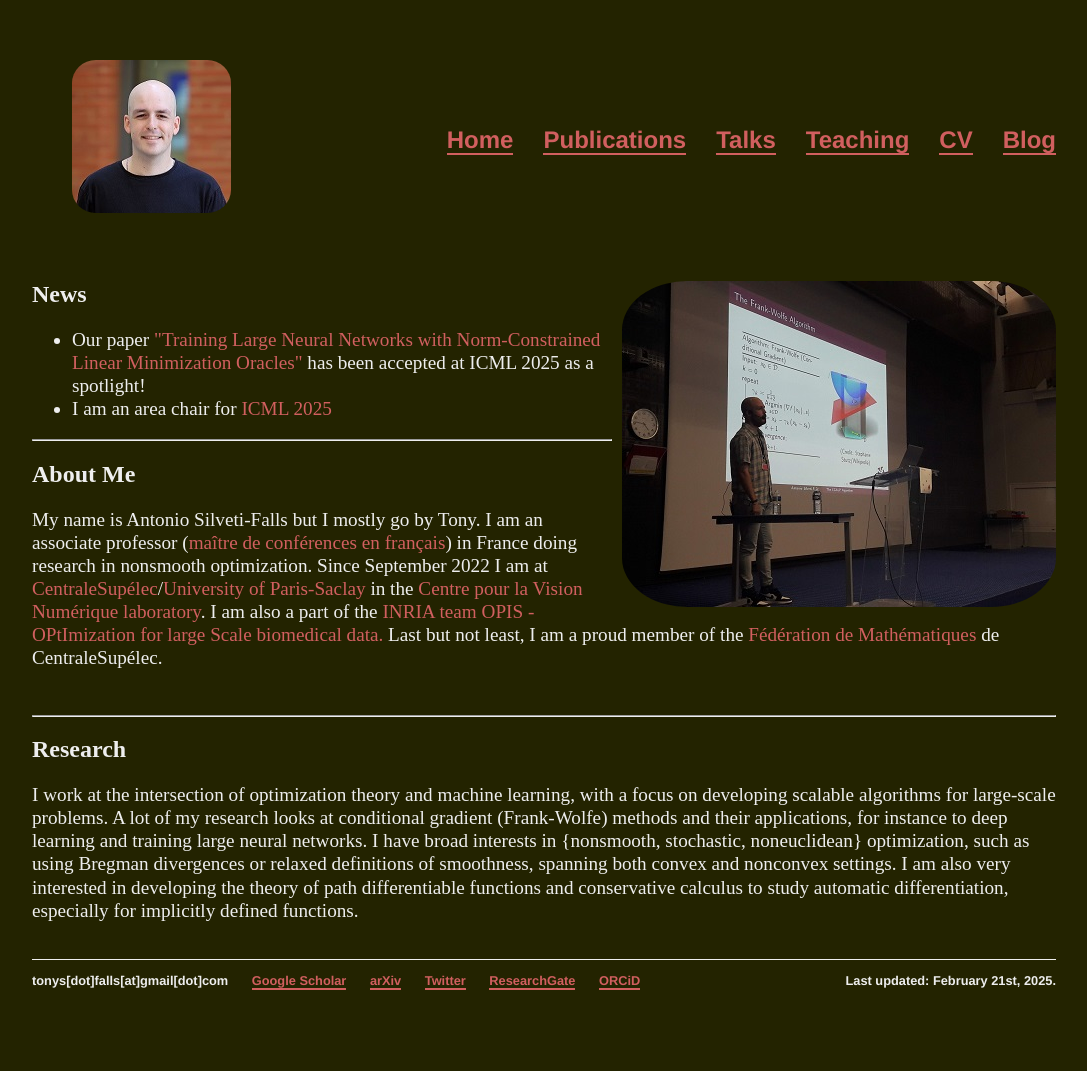
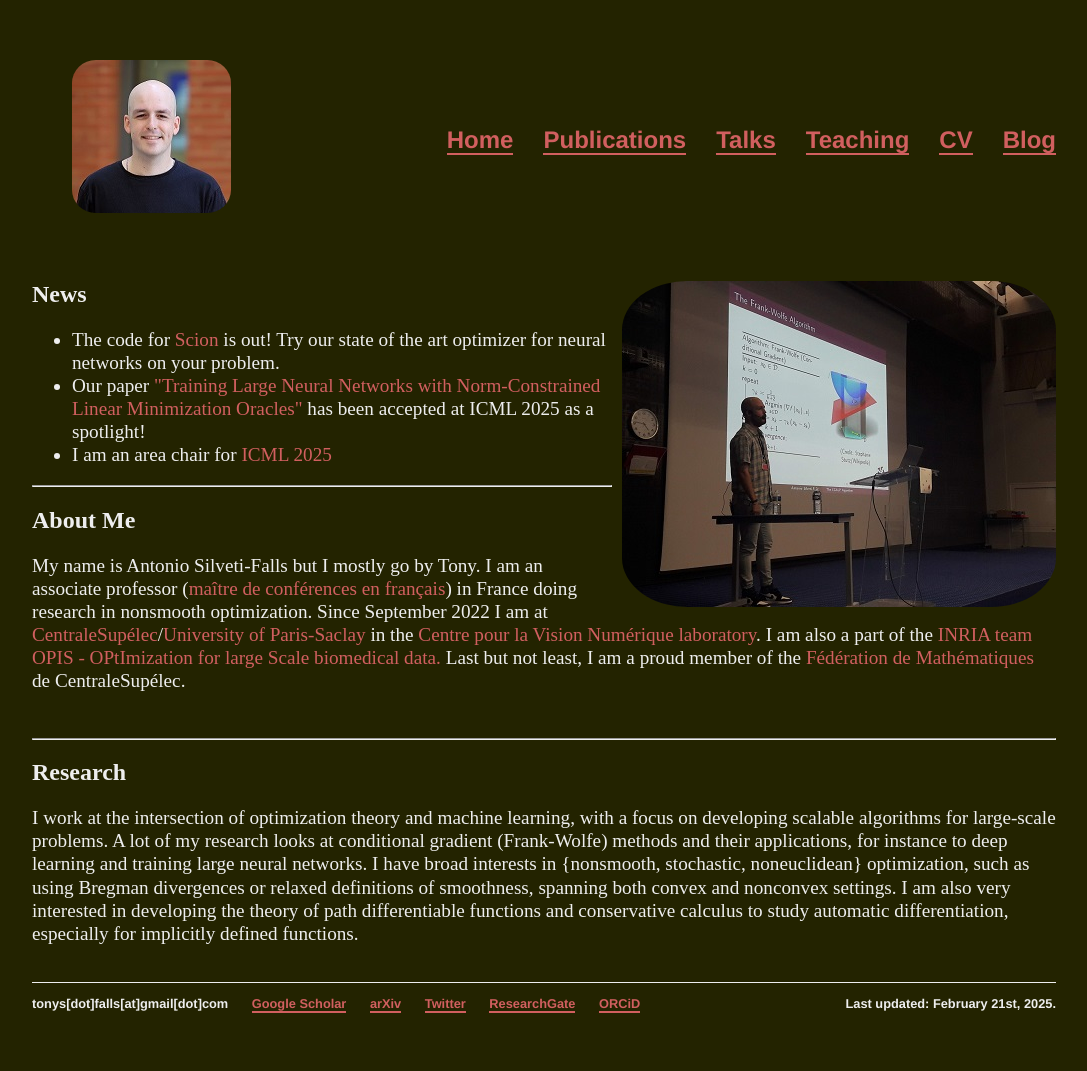
Before and after one commit to tonysf/tonysf.github.io, a Jekyll site: the page built from index.html, in a window 1280 px wide. Shown: the whole page, without its empty margins (96-1183 px from the left). Built offline with Jekyll 4.4.1, drawn with Linux system fonts in a browser that asks for light colours; before the commit the page ends 1048 px from its top, so only the background shows below that.

Commit message:
Update index.html

```diff
--- a/index.html
+++ b/index.html
@@ -8,6 +8,9 @@ title: Homepage of Antonio (Tony) SILVETI-FALLS
 <h2>News</h2>
 <p>
 <ul class="news">
+    <li>
+        The code for <a href="https://github.com/LIONS-EPFL/scion">Scion</a> is out! Try our state of the art optimizer for neural networks on your problem.
+    </li>
     <li>
         Our paper <a href="https://arxiv.org/abs/2502.07529">"Training Large Neural Networks with Norm-Constrained Linear Minimization Oracles"</a> has been accepted at ICML 2025 as a spotlight!
     </li>
```
